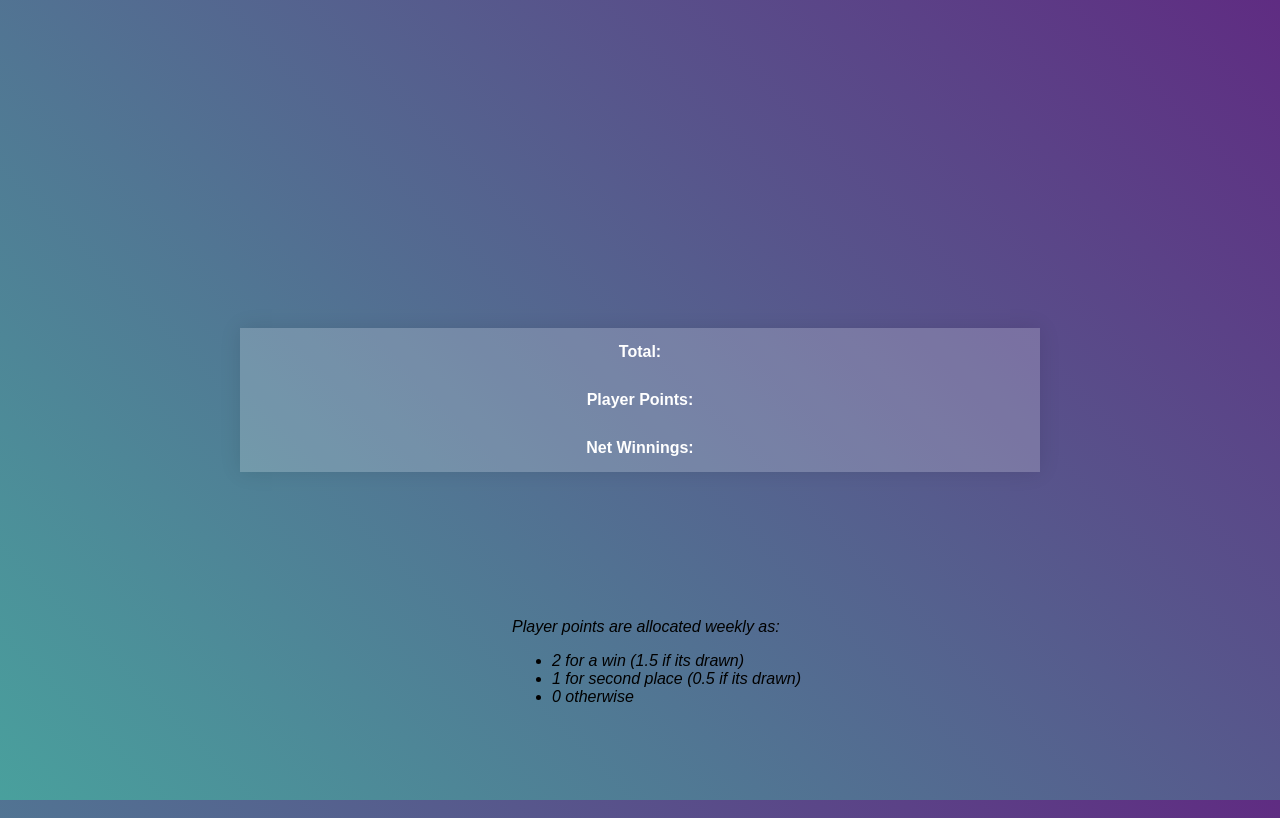
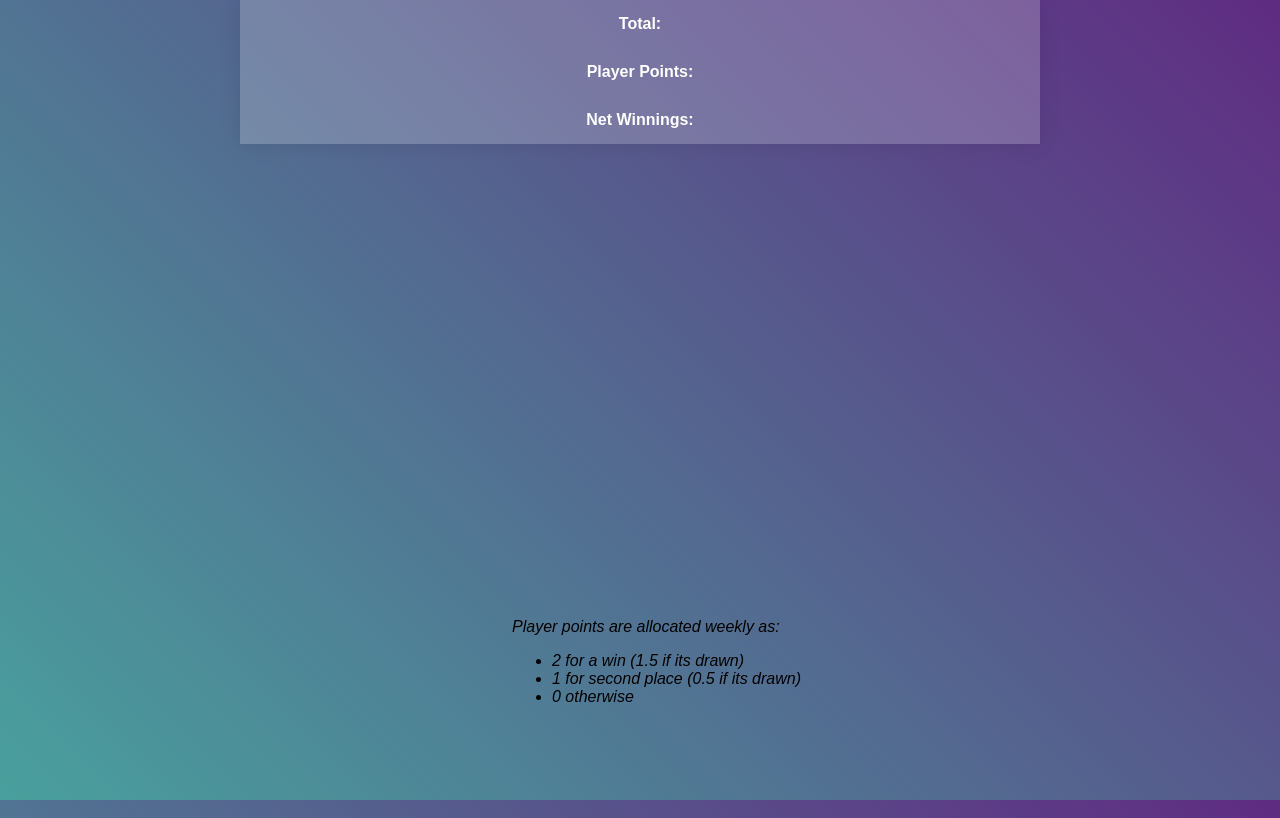
Before and after one commit to harrylb14/FPL-Score-Calculator, a Flask app: template app/templates/full_scores.html in a window 1280 px wide. Run offline with Flask 2, Linux system fonts and the light colour scheme; the template is opened without the code that fills it, so the values that code supplies are empty; style sheets or scripts are compiled from the project's sources.

Commit message:
css styling

```diff
--- a/app/static/css/style.scss
+++ b/app/static/css/style.scss
@@ -2,7 +2,6 @@ h1.Greeting {
   position: absolute;
   top: 50%;
   left: 50%;
-  /* bring your own prefixes */
   transform: translate(-50%, -50%);
 }
 
@@ -40,6 +39,7 @@ body {
   font-weight: 100;
 }
 .container {
+  height: 100%;
   position: absolute;
   top: 50%;
   left: 50%;
```
